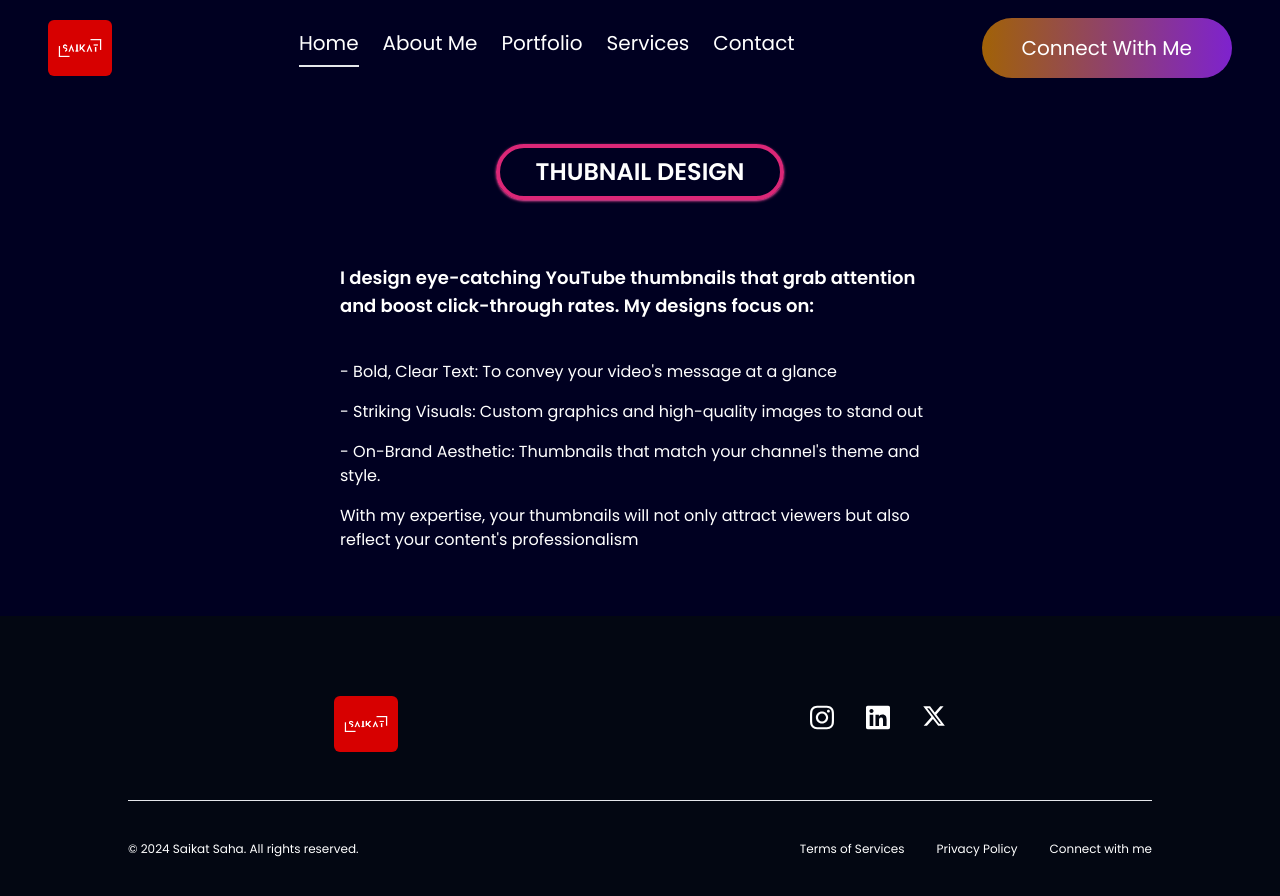
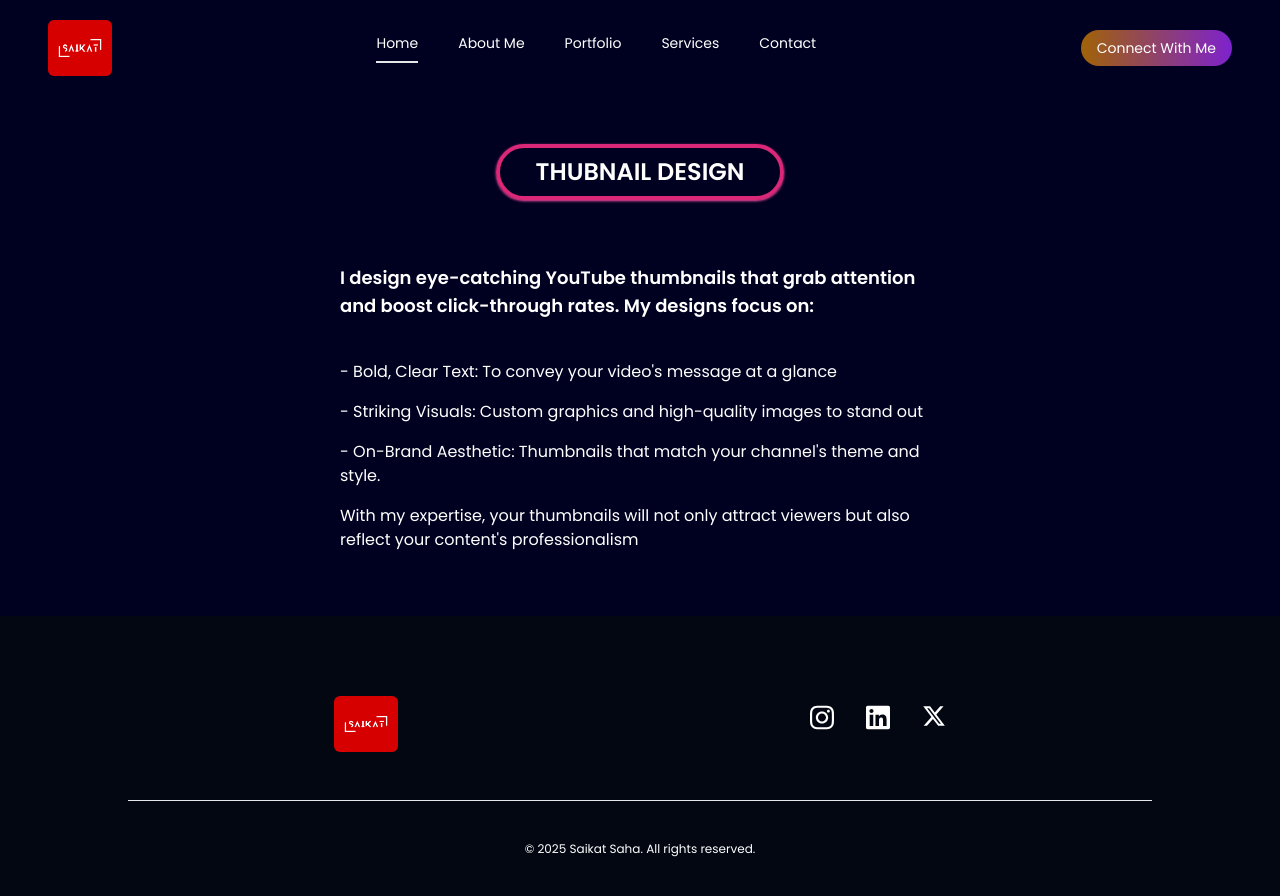
Before and after one commit to Saikat-github/Portfolio-website, a React (Vite) app: page /thumbnail in a window 1280 px wide. Shown: the top 896 px of the page. Built offline with nearby package versions, Linux system fonts and the light colour scheme.

Commit message:
improved some ui

```diff
--- a/src/components/about/About.jsx
+++ b/src/components/about/About.jsx
@@ -12,8 +12,8 @@ const About = () => {
         <div className="about md:mx-20 flex md:gap-20 mx-10 items-center justify-center">
             <div className="about-right">
                 <div className="about-para md:w-3/4 text-sm mb-6 space-y-6">
-                    <p>I am an experienced Frontend Developer with professional expertise in the field.</p>
-                    <p>My passion for frontend development is reflected in the enthusiasm and dedication I bring to each project.</p>
+                    <p>I am an experienced Web Developer with professional expertise in the field.</p>
+                    <p>My passion for web development is reflected in the enthusiasm and dedication I bring to each project.</p>
                 </div>
                 <div className="about-skills flex flex-col gap-4 text-xl ">
                     <div className="about-skill hover:scale-105 transition md:flex space-y-2 md:space-y-0 items-center gap-4">
@@ -28,10 +28,14 @@ const About = () => {
                         <p className='w-32'>Javascript</p>
                         <hr className='w-3/4 border-none bg-gradient-to-r from-yellow-700 to-purple-700 h-1 rounded-full'/>
                     </div>
-                    {/* <div className="about-skill hover:scale-105 transition md:flex space-y-2 md:space-y-0 items-center gap-4">
-                        <p className='w-32'>Next JS</p>
-                        <hr className='w-1/2 border-none bg-gradient-to-r from-yellow-700 to-purple-700 h-1 rounded-full'/>
-                    </div> */}
+                    <div className="about-skill hover:scale-105 transition md:flex space-y-2 md:space-y-0 items-center gap-4">
+                        <p className='w-32'>Node JS</p>
+                        <hr className='w-2/3 border-none bg-gradient-to-r from-yellow-700 to-purple-700 h-1 rounded-full'/>
+                    </div>
+                    <div className="about-skill hover:scale-105 transition md:flex space-y-2 md:space-y-0 items-center gap-4">
+                        <p className='w-32'>MongoDB</p>
+                        <hr className='w-3/4 border-none bg-gradient-to-r from-yellow-700 to-purple-700 h-1 rounded-full'/>
+                    </div>
                 </div>
             </div>
         </div>
@@ -41,7 +45,7 @@ const About = () => {
             <hr className='bg-white md:w-0.5 md:h-12 w-12 h-0.5' />
             <Achieve number={30} detail="PROJECTS COMPLETED" />
             <hr className='bg-white md:w-0.5 md:h-12 w-12 h-0.5' />
-            <Achieve number={10} detail="PRODUCTION GRADE PROJECTS" />
+            <Achieve number={5} detail="PRODUCTION GRADE PROJECTS" />
         </div>
     </div>
   )
--- a/src/components/footer/Footer.jsx
+++ b/src/components/footer/Footer.jsx
@@ -15,31 +15,19 @@ const Footer = () => {
                     <img src={footer_logo} className='nav-logo w-16 h-14 rounded-md mb-2' />
 
                     <div className='flex gap-8 py-2'>
-                        <a href="https://www.instagram.com/saikaatsaha/"><img src={instagram} className='w-6 cursor-pointer hover:scale-110 transition duration-200' alt="" /></a>
-                        <a href=""><img src={linkedin} className='w-6 cursor-pointer hover:scale-110 transition duration-200' alt="" /></a>
-                        <a href="https://x.com/Saikaatsaha"><img src={twitter} className='w-6 cursor-pointer hover:scale-110 transition duration-200' alt="" /></a>
+                        <a href="https://www.instagram.com/saikaatsaha/" target="_blank" rel="noopener noreferrer"><img src={instagram} className='w-6 cursor-pointer hover:scale-110 transition duration-200' alt="" /></a>
+                        <a href="https://www.linkedin.com/in/saikat-saha1" target="_blank" rel="noopener noreferrer"><img src={linkedin} className='w-6 cursor-pointer hover:scale-110 transition duration-200' alt="" /></a>
+                        <a href="https://x.com/Saikaatsaha" target="_blank" rel="noopener noreferrer"><img src={twitter} className='w-6 cursor-pointer hover:scale-110 transition duration-200' alt="" /></a>
                     </div>
 
                 </div>
-                {/* <div className="footer-top-right space-y-6">
-                    <div className="footer-email-input bg-gray-700 flex gap-4 px-4 py-3 rounded-full md:w-80">
-                        <img src={user_icon} className='w-4' />
-                        <input type="email" placeholder='Enter your email' className='bg-gray-700 outline-none' />
-                    </div>
-                    <button className='contact-submit px-6 py-3 bg-gradient-to-r from-[#DF8908] to-[#B415FF] rounded-full hover:scale-105 transition-[0.5s]' type='submit'>Submit Now</button>
-                </div> */}
             </div>
             <hr />
-            <div className="footer-bottom flex justify-between md:flex-row flex-col-reverse gap-6 md:gap-0">
-                <p className="footer-bottom-left">
-                    &copy; 2024 Saikat Saha. All rights reserved.
-                </p>
-                <div className="footer-bottom-right flex gap-8">
-                    <p className='cursor-pointer hover:underline'>Terms of Services</p>
-                    <p className='cursor-pointer hover:underline'>Privacy Policy</p>
-                    <p className='cursor-pointer hover:underline'>Connect with me</p>
-                </div>
-            </div>
+
+            <p className="footer-bottom-left text-center">
+                &copy; 2025 Saikat Saha. All rights reserved.
+            </p>
+
         </div>
     )
 }
--- a/src/components/hero/Hero.jsx
+++ b/src/components/hero/Hero.jsx
@@ -8,18 +8,18 @@ import profile_img from '../../assets/profile_img.png'
 const Hero = () => {
   return (
     <div className='hero flex items-center flex-col gap-8 pb-20 pt-4' id='home'>
-      <img src={profile_img} className='mt-4 w-60 h-60 object-cover rounded-full' />
-      <h1 className='sm:w-2/3 text-3xl sm:text-5xl text-center text-white font-semibold'>I'm <span className='text-purple-800'>Saikat Saha</span>, a Passionate <span className='text-purple-800'>Frontend Developer</span> based in India.</h1>
+      {/* <img src={profile_img} className='mt-4 w-60 h-60 object-cover rounded-full' /> */}
+      <h1 className='sm:w-2/3 text-3xl sm:text-5xl text-center text-white font-semibold'>I'm <span className='text-purple-800'>Saikat Saha</span>, a Passionate <span className='text-purple-800'>Full Stack Web Developer</span> based in India.</h1>
       <p className='text-white text-xl sm:w-2/3 text-center'>With experience in building real world, production grade projects</p>
       <div className="hero-action flex flex-col md:flex-row gap-4 text-xl text-[rgb(0,0,33)]">
-        <button className="hero-connect px-10 py-2 bg-gray-100 hover:bg-purple-700 hover:text-white rounded-full cursor-pointer text-lg transition duration-200">
+        <button className="hero-connect px-10 py-2 bg-gray-100 hover:bg-purple-700 text-purple-700 hover:text-white rounded-full cursor-pointer text-lg transition duration-200">
           <a href="https://github.com/Saikat-github" target="_blank" rel="noopener noreferrer">
             Visit Github
           </a>
 
         </button>
         <a href="/saikatresume.pdf" download>
-          <button className="hero-resume px-10 py-2 bg-gray-100 hover:bg-purple-700 hover:text-white rounded-full cursor-pointer text-lg transition duration-200">
+          <button className="hero-resume px-10 py-2 bg-gray-100 hover:bg-purple-700 text-purple-700 hover:text-white rounded-full cursor-pointer text-lg transition duration-200">
             My Resume
           </button>
         </a>
--- a/src/components/mywork/MyWork.jsx
+++ b/src/components/mywork/MyWork.jsx
@@ -23,9 +23,9 @@ const MyWork = () => {
 
       <div className="mywork-container grid grid-cols-1 md:grid-cols-2 xl:grid-cols-3 gap-20 mx-2 md:mx-0 transition duration-500">
         {mywork_data.map((work, idx) => {
-          return <a href={work.w_link ? work.w_link : notDeployedUrl} target="_blank" rel="noopener noreferrer" key={idx} className={`sm:w-96 sm:h-72 rounded-xl ${showProjects.includes(idx) ? (!showmore ? "hidden" : "inline") : ""}`}>
-            <img src={work.w_img} key={idx} className='box-border w-96  cursor-pointer border-4 border-transparent hover:border-pink-700 hover:rounded-xl transition duration-300 object-contain rounded-xl' />
-            <h1 className='text-center py-4'>{work.w_info}</h1>
+          return <a href={work.w_link ? work.w_link : notDeployedUrl} target="_blank" rel="noopener noreferrer" key={idx} className={`sm:w-96  rounded-xl ${showProjects.includes(idx) ? (!showmore ? "hidden" : "inline") : ""}`}>
+            <img src={work.w_img} key={idx} className='box-border w-96  cursor-pointer shadow-lg hover:shadow-pink-600 hover:rounded-xl transition duration-300 object-contain rounded-xl' />
+            <h1 className='text-center pt-4'>{work.w_info}</h1>
           </a>
 
 
--- a/src/components/navbar/Navbar.jsx
+++ b/src/components/navbar/Navbar.jsx
@@ -29,12 +29,12 @@ const Navbar = () => {
 
       {/* Menu open icon */}
       {!showSidebar && (
-        <img src={menu_open} onClick={() => setShowSidebar(true)} className="inline lg:hidden cursor-pointer w-10 -z-10" />
+        <img src={menu_open} onClick={() => setShowSidebar(true)} className="inline lg:hidden cursor-pointer w-6 -z-10" />
       )}
 
       {/* Navigation Menu */}
       <ul
-        className={`nav-menu flex lg:flex-row flex-col gap-6 absolute right-0 top-0
+        className={`nav-menu flex lg:flex-row flex-col gap-10 absolute right-0 top-0 text-sm
           ${showSidebar ? ' w-48 py-4 h-screen bg-[#1F0016] px-12 space-y-6' : 'hidden lg:flex'} lg:static lg:w-auto lg:py-0 lg:h-auto lg:bg-transparent lg:px-0 lg:space-y-0`}
       >
         {/* Menu close icon */}
@@ -57,7 +57,7 @@ const Navbar = () => {
       </ul>
 
       {/* Connect Button */}
-      <div className="hidden lg:block nav-connect px-10 py-4 bg-gradient-to-r from-yellow-700 to-purple-700 rounded-full cursor-pointer hover:scale-105 transition duration-300">
+      <div className="hidden lg:block nav-connect px-4 py-2 bg-gradient-to-r from-yellow-700 to-purple-700 rounded-full cursor-pointer hover:scale-105 transition duration-300 text-sm">
         <AnchorLink offset={50} href="#contact">
           Connect With Me
         </AnchorLink>
```
Also changed, not shown: src/components/contact/Contact.jsx (+5 -6 lines).
